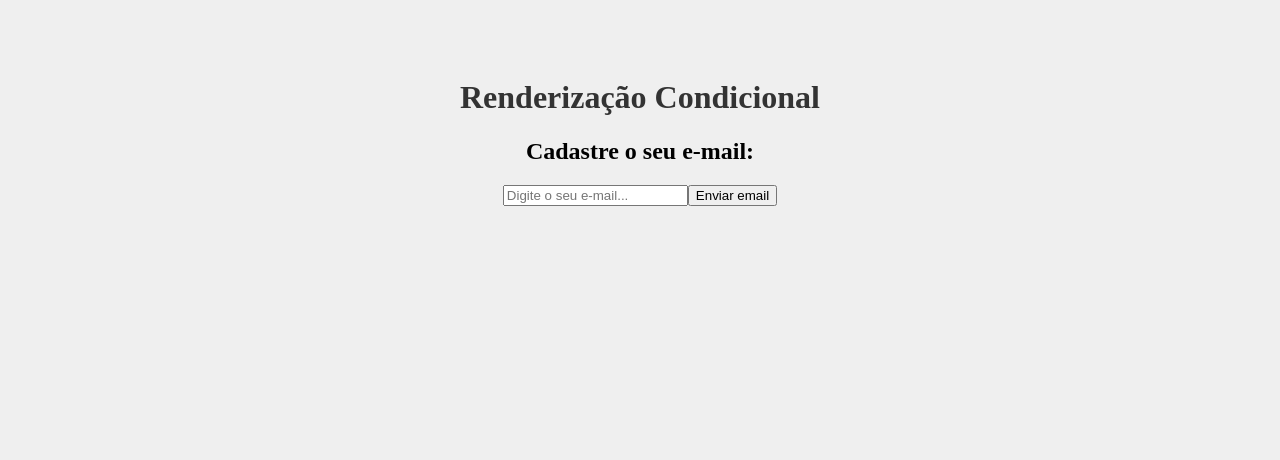
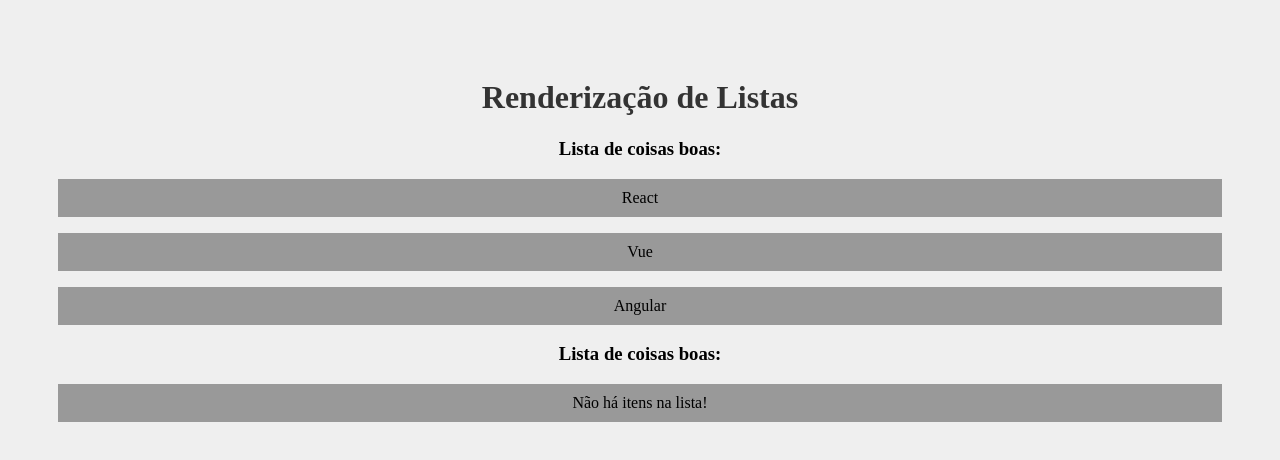
Before and after one commit to owiltonlucas/estudos_react, a React (Create React App) app: page / in a window 1280 px wide. Shown: the top 460 px of the page. Built offline with nearby package versions, Linux system fonts and the light colour scheme.

Commit message:
commit_6

```diff
--- a/src/App.js
+++ b/src/App.js
@@ -1,14 +1,18 @@
 import './App.css';
-import Condicional from './components/Condicional';
+import OutraLista from './components/OutraLista';
+
 //import Evento from './components/Evento'
 //import Form from './components/Form';
 
 function App() {
 
+  const meusItens = ["React", "Vue", "Angular"]
+
   return (
     <div className="App">
-      <h1>Renderização Condicional</h1>
-      <Condicional />
+      <h1>Renderização de Listas</h1>
+      <OutraLista itens={meusItens} />
+      <OutraLista itens={[]} />
     </div>
 
   )
--- /dev/null
+++ b/src/components/OutraLista.js
@@ -0,0 +1,16 @@
+function OutraLista ({ itens }) {
+    return (
+        <>
+            <h3>Lista de coisas boas:</h3>
+            {
+                itens.length > 0 ? (
+                itens.map((item, index) => (
+                <p key={index}>{item}</p>
+                ))) : (
+                    <p>Não há itens na lista!</p>
+            )}
+        </>
+    )
+}
+
+export default OutraLista;
```
